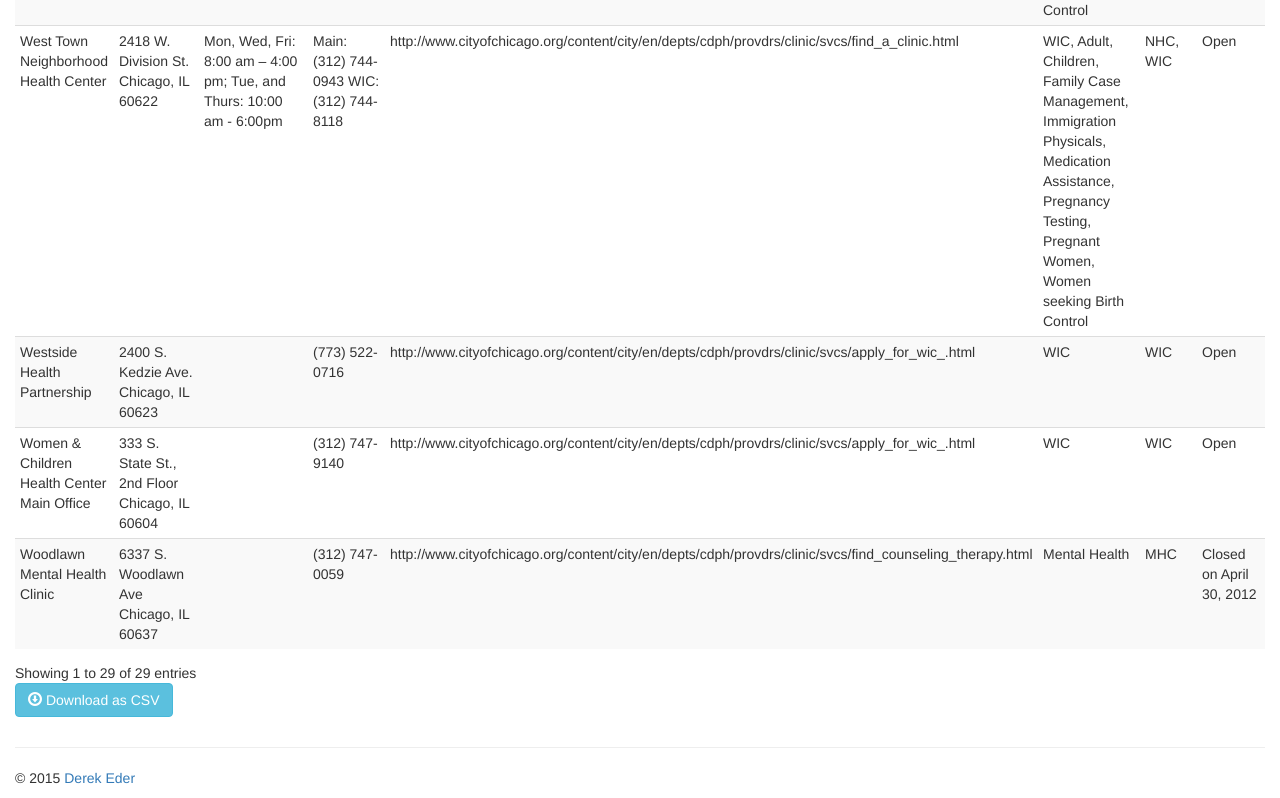
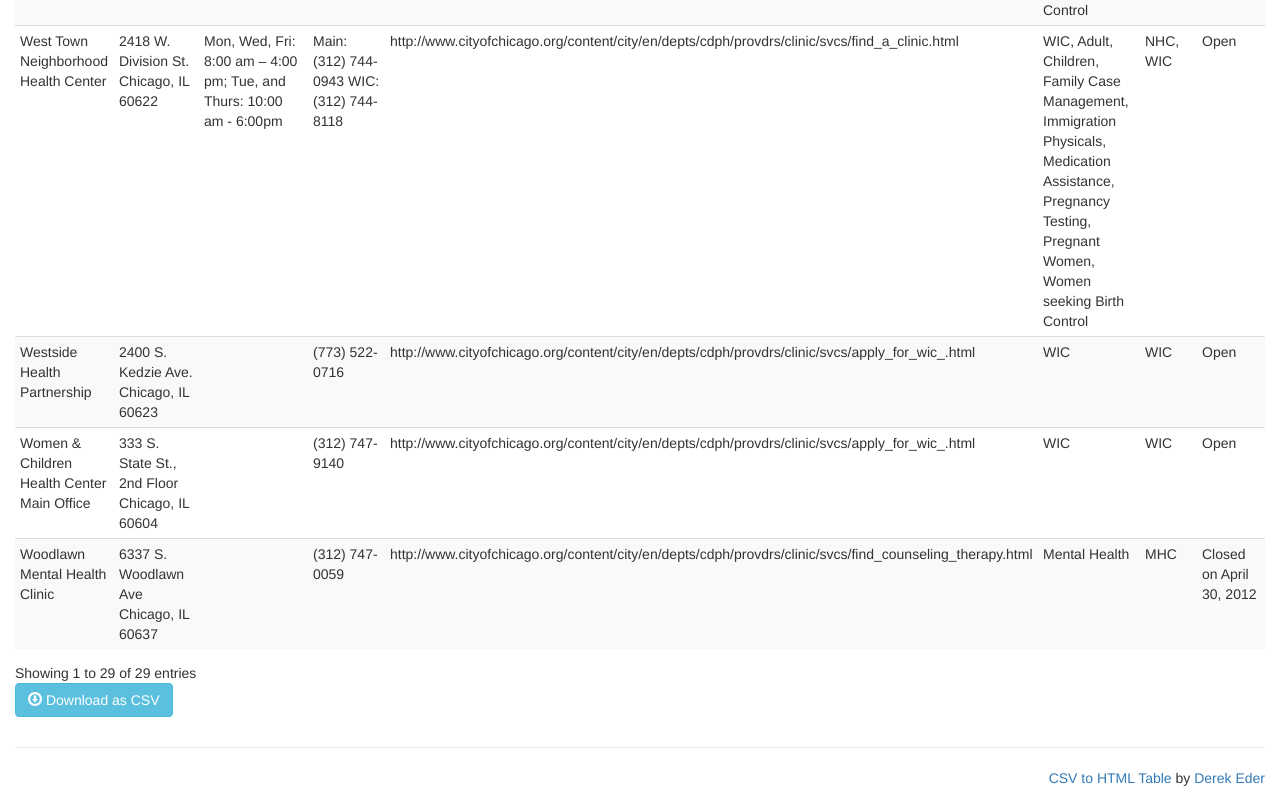
Before and after one commit to derekeder/csv-to-html-table, a plain HTML site: page index.html in a window 1280 px wide. Shown: the part 3605-4403 px from the top of the page. Drawn offline with nearby package versions, Linux system fonts and the light colour scheme; files whose address does not match are found by name.

Commit message:
updated footer

```diff
--- a/index.html
+++ b/index.html
@@ -36,7 +36,7 @@
     <footer class='footer'>
       <div class='container-fluid'>
         <hr />
-        <p>© 2015 <a href='http://derekeder.com'>Derek Eder</a></p>
+        <p class='pull-right'><a href='https://github.com/derekeder/csv-to-html-table'>CSV to HTML Table</a> by <a href='http://derekeder.com'>Derek Eder</a></p>
       </div>
     </footer>
 
```
